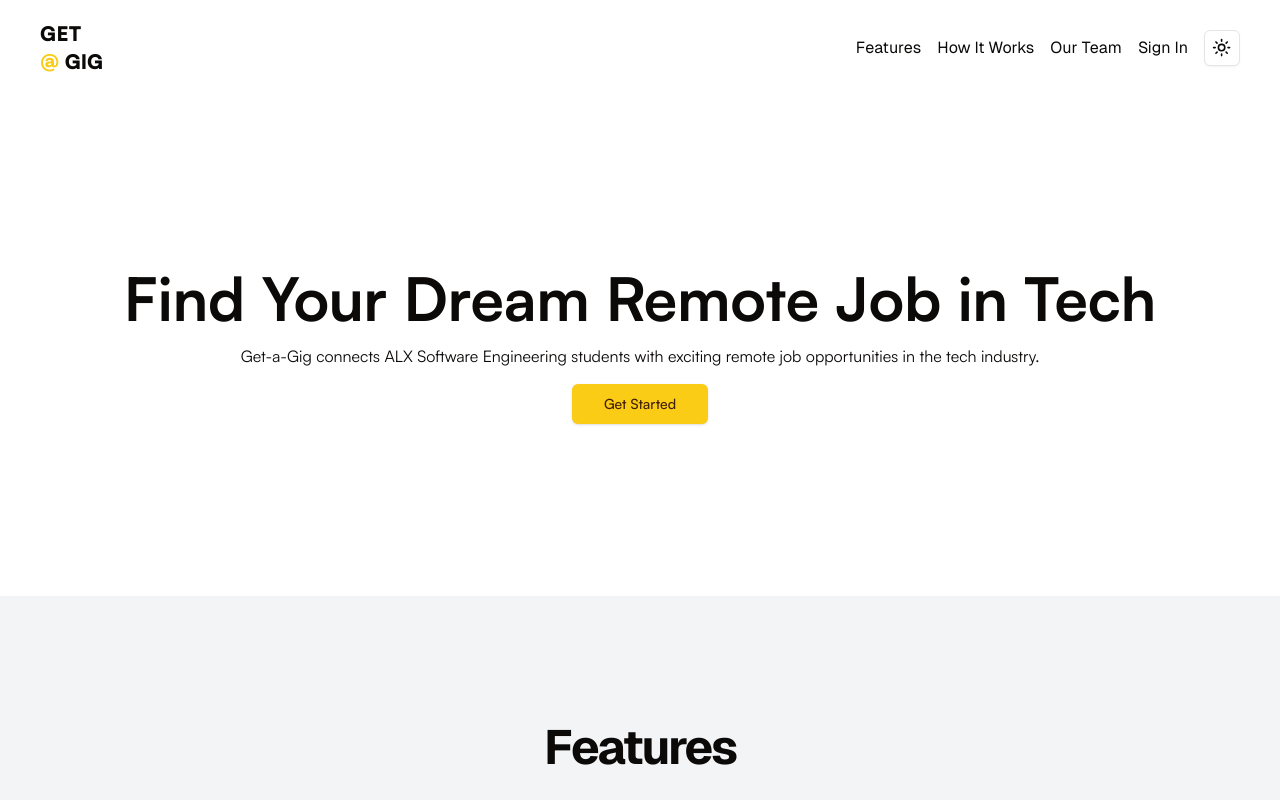
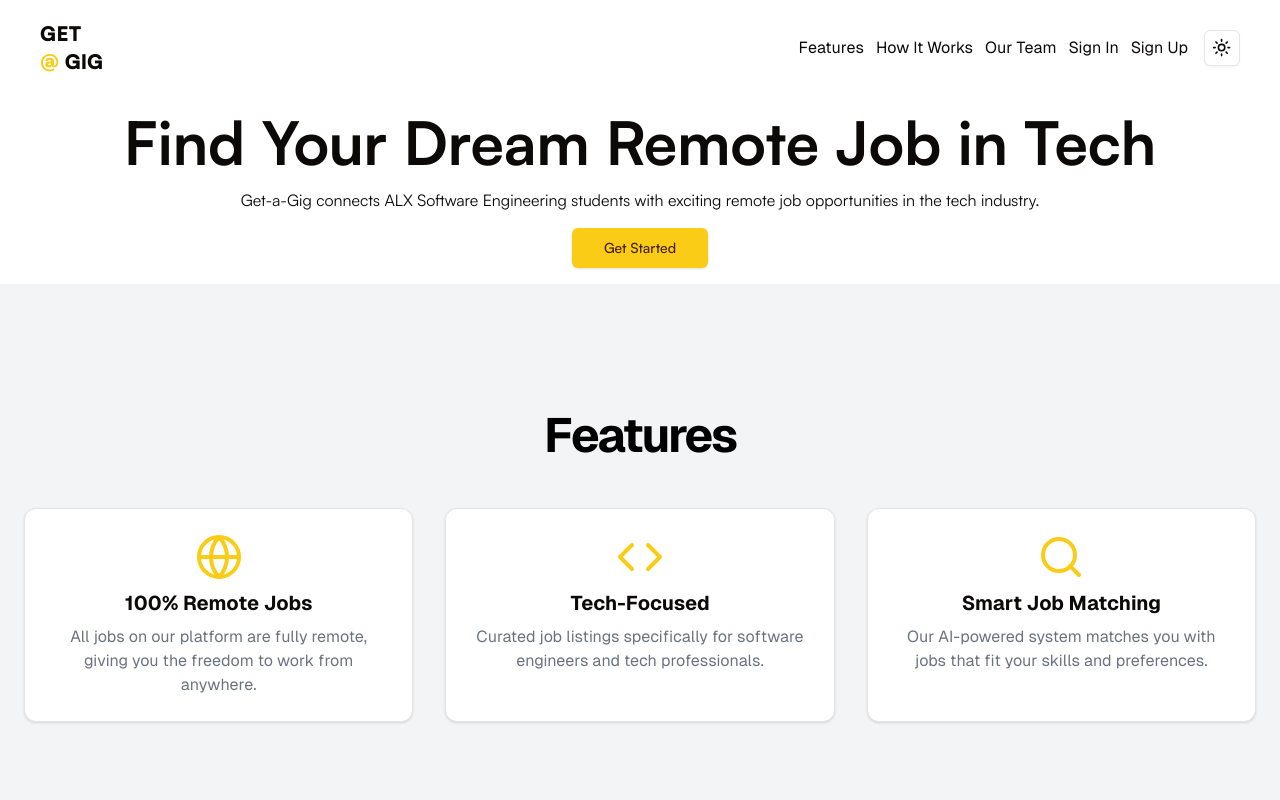
Before and after one commit to Chareeef/get-a-gig, a Next.js app: page / in a window 1280 px wide. Shown: the top 800 px of the page. Built offline with nearby package versions, Linux system fonts and the light colour scheme.

Commit message:
Enhance nav bar

```diff
--- a/app/components/Navbar.tsx
+++ b/app/components/Navbar.tsx
@@ -5,12 +5,13 @@ import { ModeToggle } from "./ModeToggle";
 
 const Navbar: React.FC = () => {
   return (
-    <nav className="flex items-center gap-4 px-10 py-5 ">
+    <nav className="flex items-center px-10 py-5 gap-4">
       <h1 className={`${satoshi.className} grow text-xl font-black`}>
         GET
         <br />
         <span className="text-yellow-400">@</span> GIG
       </h1>
+      <div className="items-center hidden text-center md:flex gap-3">
         <Link href="#" className="hover:underline">
           Features
         </Link>
@@ -20,9 +21,13 @@ const Navbar: React.FC = () => {
         <Link href="#" className="hover:underline">
           Our Team
         </Link>
-      <Link href="#" className="hover:underline">
+        <Link href="/auth/signin" className="hover:underline">
           Sign In
         </Link>
+        <Link href="/auth/signup" className="hover:underline">
+          Sign Up
+        </Link>
+      </div>
       <ModeToggle />
     </nav>
   );
--- a/app/layout.tsx
+++ b/app/layout.tsx
@@ -18,7 +18,9 @@ export default function RootLayout({
 }>) {
   return (
     <html lang="en">
-      <body className={`${geistSans.className}`}>
+      <body
+        className={`${geistSans.className} flex flex-col overflow-x-hidden`}
+      >
         <ThemeProvider
           attribute="class"
           defaultTheme="system"
--- a/app/page.tsx
+++ b/app/page.tsx
@@ -5,7 +5,7 @@ import { Card, CardContent } from "./components/ui/card";
 import { satoshi } from "./fonts/fonts";
 import Image from "next/image";
 import Link from "next/link";
-import { FaGithub, FaLinkedin, FaX } from "react-icons/fa";
+import { FaGithub, FaLinkedin } from "react-icons/fa";
 
 export default function Home() {
   const teamMembers = [
@@ -29,7 +29,7 @@ export default function Home() {
     <>
       {/* CTA Section */}
       <section
-        className={`${satoshi.className}  flex h-[500px] flex-col items-center justify-center gap-4 px-10 `}
+        className={`${satoshi.className}  flex flex-col items-center justify-center gap-4 px-10 py-4`}
       >
         <h1 className="text-6xl font-bold text-center">
           Find Your Dream Remote Job in Tech
@@ -47,20 +47,10 @@ export default function Home() {
         className="w-full py-12 bg-gray-100 md:py-24 lg:py-32 dark:bg-gray-800"
       >
         <div className="container px-4 md:px-6">
-          <h2 className="mb-12 text-3xl font-bold tracking-tighter text-center sm:text-5xl">
+          <h2 className="mb-12 text-3xl font-bold tracking-tighter text-center text-black sm:text-5xl">
             Features
           </h2>
           <div className="grid grid-cols-1 md:grid-cols-2 lg:grid-cols-3 gap-8">
-            <Card>
-              <CardContent className="flex flex-col items-center p-6 space-y-2">
-                <SearchIcon className="w-12 h-12 text-primary" />
-                <h3 className="text-xl font-bold">Smart Job Matching</h3>
-                <p className="text-center text-gray-500 dark:text-gray-400">
-                  Our AI-powered system matches you with jobs that fit your
-                  skills and preferences.
-                </p>
-              </CardContent>
-            </Card>
             <Card>
               <CardContent className="flex flex-col items-center p-6 space-y-2">
                 <GlobeIcon className="w-12 h-12 text-primary" />
@@ -78,6 +68,16 @@ export default function Home() {
                 <p className="text-center text-gray-500 dark:text-gray-400">
                   Curated job listings specifically for software engineers and
                   tech professionals.
+                </p>
+              </CardContent>
+            </Card>
+            <Card>
+              <CardContent className="flex flex-col items-center p-6 space-y-2">
+                <SearchIcon className="w-12 h-12 text-primary" />
+                <h3 className="text-xl font-bold">Smart Job Matching</h3>
+                <p className="text-center text-gray-500 dark:text-gray-400">
+                  Our AI-powered system matches you with jobs that fit your
+                  skills and preferences.
                 </p>
               </CardContent>
             </Card>
```
Lines whose indentation alone changed are shown as unchanged.
